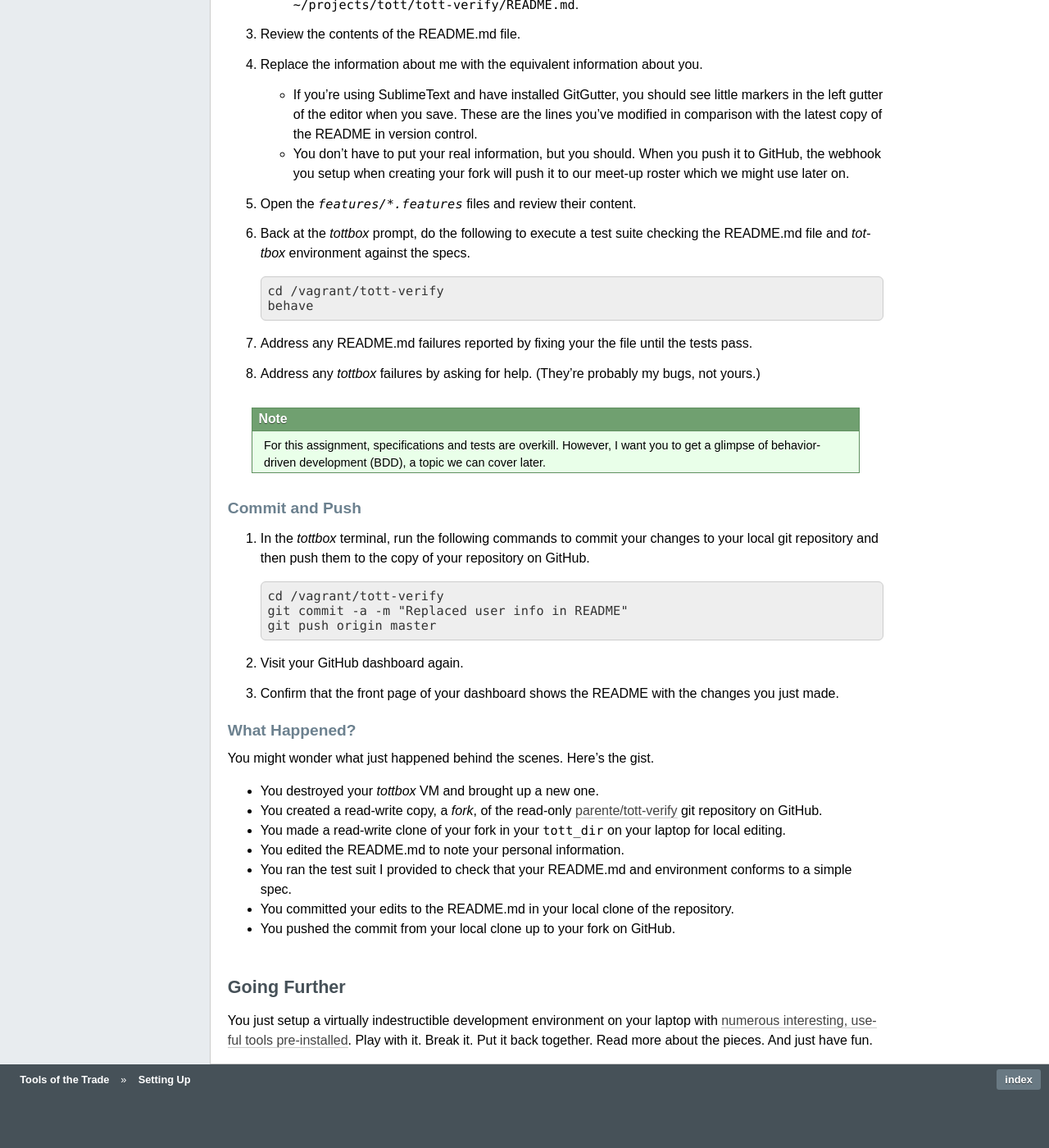
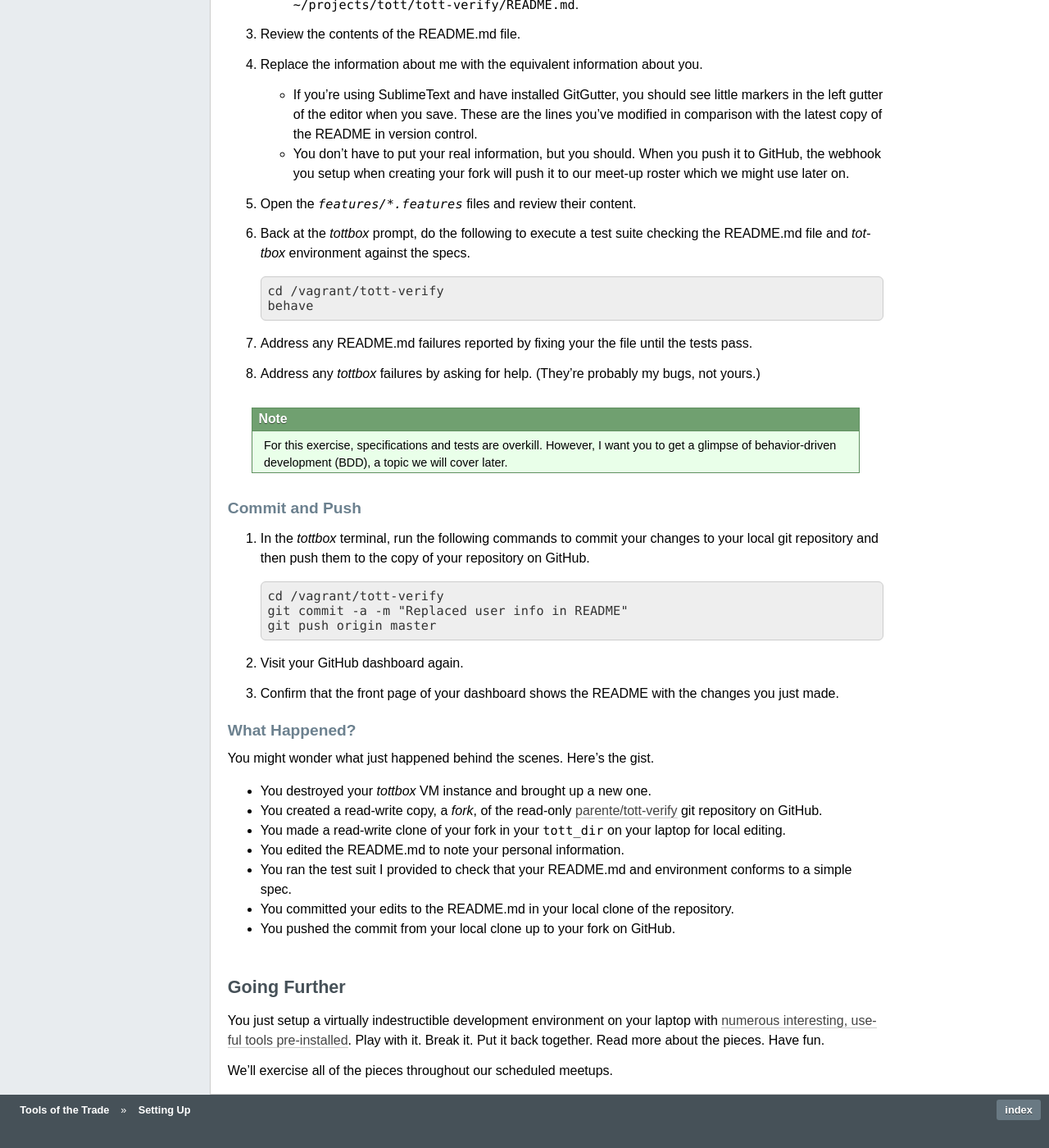
Before and after one commit to parente/tott, a Sphinx documentation site: the page built from doc/setup.rst, in a window 1280 px wide and 1400 px high, scrolled down 7223 px. Shown: the whole window at 82% size. Built offline with Sphinx 7.4.7, drawn with Linux system fonts in a browser that asks for light colours; before the commit the page ends 8587 px from its top, so only the background shows below that.

Commit message:
Wordsmithing re: meetup

```diff
--- a/doc/sessions/git.rst
+++ b/doc/sessions/git.rst
@@ -45,8 +45,6 @@ Visit the `Git Immersion <http://gitimmersion.com/>`_ web site. Starting on `lab
 
 You should perform all the lab exercises in a subfolder under ``/vagrant`` on *tottbox*. For instance, ``/vagrant/version/git_immersion`` or similar will work. Remember, this directory also appears on your laptop in the folder you setup for your course work in the first assignment. Feel free to use SublimeText or your preferred text editor to create and edit the files in the tutorials, but execute the git commands in a *tottbox* terminal.
 
-.. note:: Don't worry about the Ruby code. It's there to help you practice Git, not learn Ruby. We'll cover Ruby later in the course.
-
 Diagram git
 ###########
 
--- a/doc/sessions/nodejs.rst
+++ b/doc/sessions/nodejs.rst
@@ -4,7 +4,7 @@ JavaScript and NodeJS
 Goals
 -----
 
-* Gain the ability to read and write JavaScript code
+* Learn to read and write JavaScript code
 * Recognize the gotchas of JavaScript
 * Know what `NodeJS`_ is
 * Understand how to tap into the NodeJS ecosystem
--- a/doc/setup.rst
+++ b/doc/setup.rst
@@ -321,7 +321,7 @@ Edit and Test
 #. Address any README.md failures reported by fixing your the file until the tests pass.
 #. Address any *tottbox* failures by asking for help. (They're probably my bugs, not yours.)
 
-.. note:: For this assignment, specifications and tests are overkill. However, I want you to get a glimpse of behavior-driven development (BDD), a topic we can cover later.
+.. note:: For this exercise, specifications and tests are overkill. However, I want you to get a glimpse of behavior-driven development (BDD), a topic we will cover later.
 
 Commit and Push
 ~~~~~~~~~~~~~~~
@@ -342,7 +342,7 @@ What Happened?
 
 You might wonder what just happened behind the scenes. Here's the gist.
 
-* You destroyed your *tottbox* VM and brought up a new one.
+* You destroyed your *tottbox* VM instance and brought up a new one.
 * You created a read-write copy, a *fork*, of the read-only `parente/tott-verify <https://github.com/parente/tott-verify>`_ git repository on GitHub.
 * You made a read-write clone of your fork in your ``tott_dir`` on your laptop for local editing.
 * You edited the README.md to note your personal information.
@@ -353,4 +353,6 @@ You might wonder what just happened behind the scenes. Here's the gist.
 Going Further
 -------------
 
-You just setup a virtually indestructible development environment on your laptop with `numerous interesting, useful tools pre-installed <https://github.com/parente/tott/blob/master/packer/scripts/tools.sh>`_. Play with it. Break it. Put it back together. Read more about the pieces. And just have fun.
+You just setup a virtually indestructible development environment on your laptop with `numerous interesting, useful tools pre-installed <https://github.com/parente/tott/blob/master/packer/scripts/tools.sh>`_. Play with it. Break it. Put it back together. Read more about the pieces. Have fun.
+
+We'll exercise all of the pieces throughout our scheduled meetups.
```
